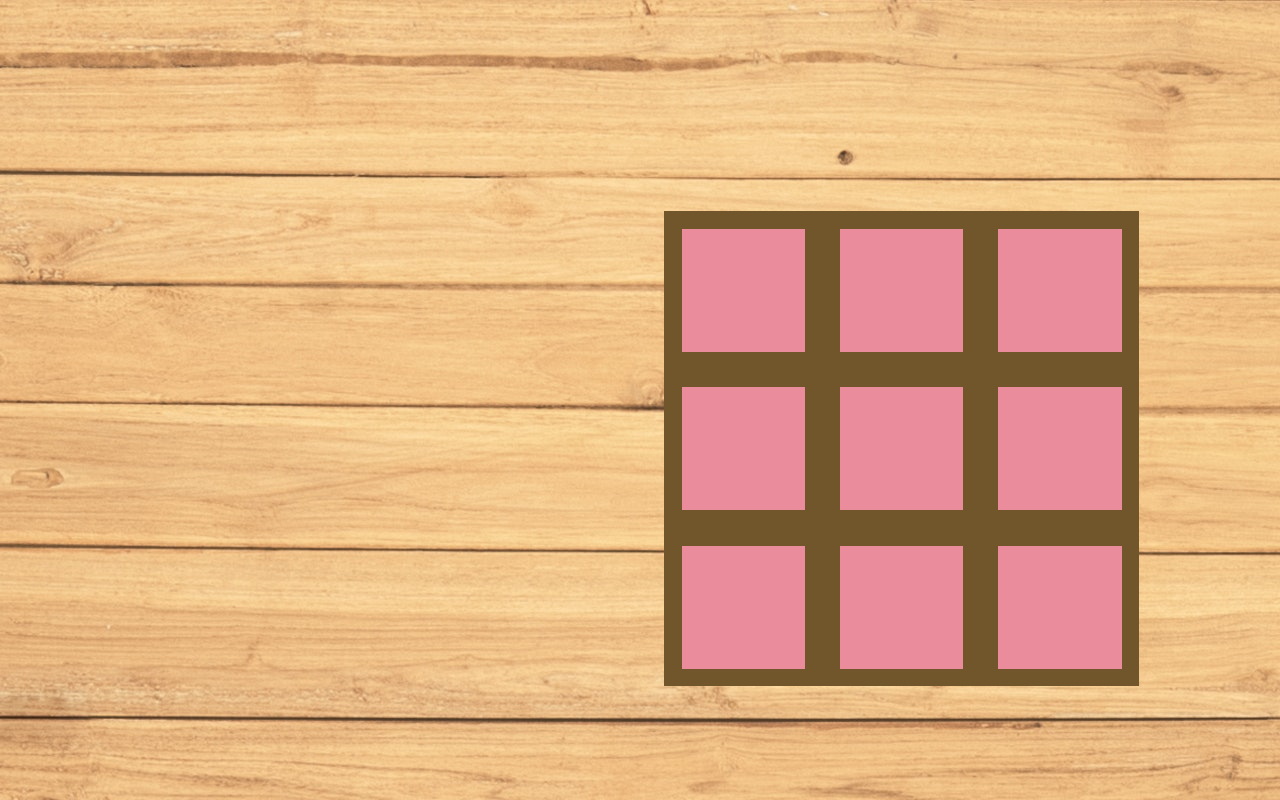
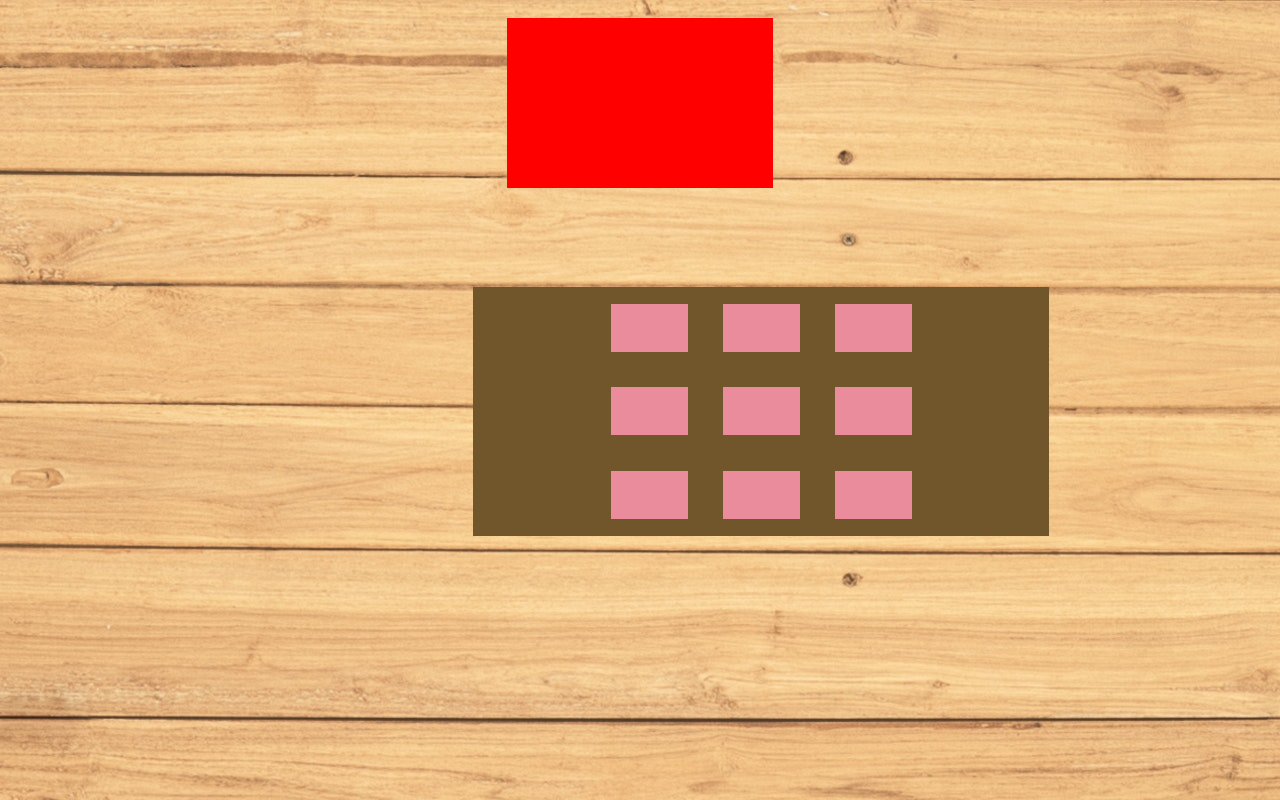
Before and after one commit to AlvaroBernabe/aba-geekshubs-fsd-val-Projecto4---TicTacToe, a plain HTML site: page pages/tablero.html in a window 1280 px wide. Drawn offline with Linux system fonts and the light colour scheme.

Commit message:
tablero centrado falta revisar tamaño......

```diff
--- a/css/tablero.css
+++ b/css/tablero.css
@@ -9,61 +9,41 @@ body {
 
 .tablero_container {
     display: grid;
+    position: relative;
+    justify-content: center;
+    align-items: center;
+    top: 15em;
+    right: 2.2em;
     grid-template-columns: repeat(3, auto);
     background-color: rgb(113, 86, 43);
-    position: fixed;
-    top: 12em;
-    right: 8em;
-    z-index: 2;
+    height: 35vh;
+    width: 45vw;
 }
 
-
-
 .cellDesign {
-    height: 7em;
-    width: 7em;
-    display: flex;
+    height: 6vh;
+    width: 6vw;
     justify-content: center;
     align-items: center;
     background-color: rgb(235, 140, 156);
     margin: 1em;
     cursor: pointer;
 }
+/* .cellDesign:hover {
+    scale: 1.05;
+} */
 
 .jugadores {
+    padding: 5px;
     display: flex;
     flex-direction: column;
     font-size: 1.1em;
     text-align: center;
     color: white;
     background-color: red;
-    z-index: 1;
+    position: relative;
+    height: 20vh;
+    width: 20vw;
+    top: 1em;
+
 }
-
-
-.jugador1-stats,
-.jugador2-stats {
-    display: flex;
-    flex-direction: column;
-    justify-content: space-around;
-    height: 50%;
-}
-
-.jugador1-nombre {
-    color: blue;
-}
-
-.jugador2-nombre {
-    color: blueviolet;
-}
-
-/* .cellDesign:hover {
-    scale: 1.05;
-} */
-.container {
-    display: flex;
-    justify-content: center;
-    align-items: center;
-    height: 9em;
-    width: 20em;
-}
--- a/pages/tablero.html
+++ b/pages/tablero.html
@@ -8,8 +8,6 @@
     <link rel="stylesheet" href="../css/tablero.css">
 </head>
 <body>
-<div class="container">
-
     <div class="jugadores">
         <div class="jugador1-stats">
             <div class="jugador1-name" id="player1"></div>
```
Also changed, not shown: pages/playerscreen.html (+4 -4 lines).
